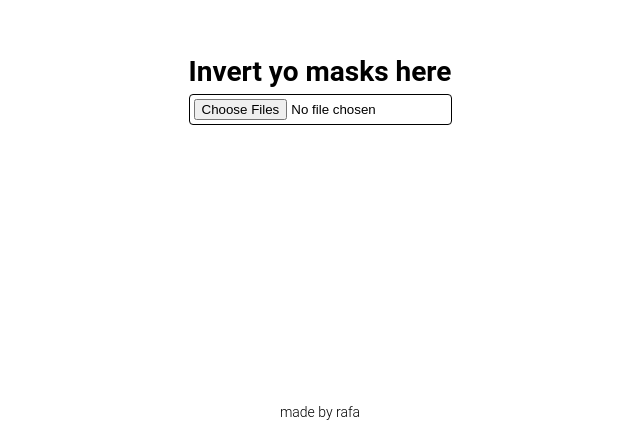
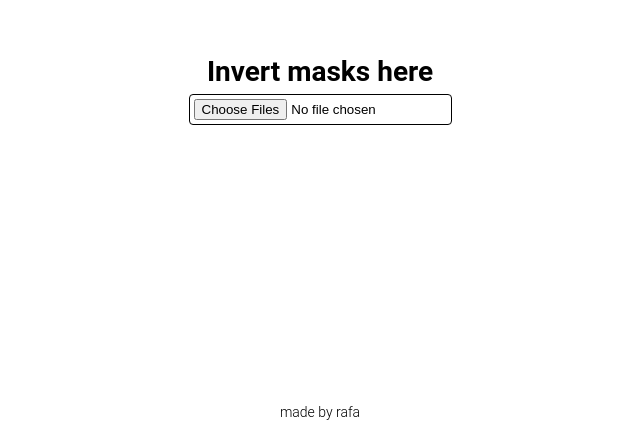
Before and after one commit to RafaelQuarles/invert-mask, a plain HTML site: page index.html in a window 1280 px wide. Shown: the part 363-800 px from the top of the page, without its empty margins (320-960 px from the left). Drawn offline with nearby package versions, Linux system fonts and the light colour scheme.

Commit message:
Update index.html

```diff
--- a/index.html
+++ b/index.html
@@ -12,7 +12,7 @@
 </head>
 
 <body>
-    <h4>Invert yo masks here</h4>
+    <h4>Invert masks here</h4>
     <div class="file-manager">
         <input type="file" id="input-images" multiple accept="image/*">
         <button id="download-zip">Download ZIP</button>
```
